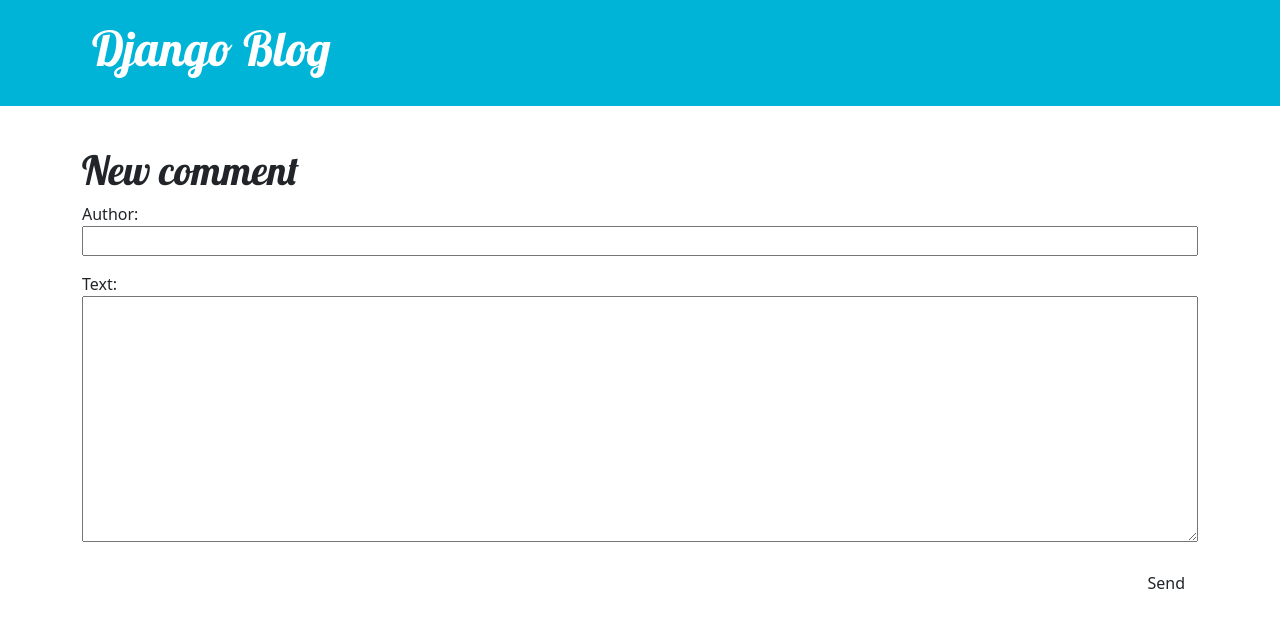
After one commit to emirbthatway/my-first-blog, a Django app: page /post/1/comment/ in a window 1280 px wide. The commit adds this page. Shown: the top 628 px of the page. Run offline with Django 3.2, Linux system fonts and the light colour scheme; tables that the repository leaves empty hold one stand-in row (values such as "Sample post").

Commit message:
Added post deletion, commenting and drafting functionalatiy.

```diff
--- a/blog/admin.py
+++ b/blog/admin.py
@@ -1,4 +1,5 @@
 from django.contrib import admin
-from .models import Post
+from .models import Post, Comment
 
 admin.site.register(Post)
+admin.site.register(Comment)
--- a/blog/forms.py
+++ b/blog/forms.py
@@ -1,9 +1,16 @@
 from django import forms
 
-from .models import Post
+from .models import Post, Comment
 
 class PostForm(forms.ModelForm):
 
     class Meta:
         model = Post
         fields = ('title', 'text',)
+
+
+class CommentForm(forms.ModelForm):
+
+    class Meta:
+        model = Comment
+        fields = ('author', 'text',)
--- a/blog/models.py
+++ b/blog/models.py
@@ -17,3 +17,22 @@ class Post(models.Model):
 
     def __str__(self):
         return self.title
+
+
+class Comment(models.Model):
+    post = models.ForeignKey('blog.Post', on_delete=models.CASCADE, related_name='comments')
+    author = models.CharField(max_length=200)
+    text = models.TextField()
+    created_date = models.DateTimeField(default=timezone.now)
+    approved_comment = models.BooleanField(default=False)
+
+    def approve(self):
+        self.approved_comment = True
+        self.save()
+
+    def __str__(self):
+        return self.text
+
+
+def approved_comments(self):
+    return self.comments.filter(approved_comment=True)
--- a/blog/static/css/blog.css
+++ b/blog/static/css/blog.css
@@ -73,3 +73,39 @@ body a
 {
     text-decoration: none;
 }
+
+.d1
+{
+    text-align: right;
+    color: black;
+}
+
+.d1 button{
+    background-color: #00b4d8;
+    border: none;
+    color: white;
+    padding: 7px 14px;
+    text-align: center;
+    text-decoration: none;
+    display: inline-block;
+    font-size: 16px;
+    margin: -5px 3px;
+    cursor: pointer;
+}
+
+.comment {
+    margin: 20px 0px 20px 20px;
+}
+
+.d2 button{
+    background-color: #00b4d8;
+    border: none;
+    color: white;
+    padding: 7px 14px;
+    text-align: center;
+    text-decoration: none;
+    display: inline-block;
+    font-size: 16px;
+    margin: 3px 3px;
+    cursor: pointer;
+}
--- /dev/null
+++ b/blog/templates/blog/add_comment_to_post.html
@@ -0,0 +1,19 @@
+{% extends 'blog/base.html' %}
+
+{% block content %}
+
+
+    <h1>New comment</h1>
+    <form method="POST" class="post-form">
+
+<div data-gb-custom-block data-tag="csrf_token">
+
+        {{ form.as_p }}
+        <button type="submit" class="save btn btn-default">Send</button>
+    </form>
+
+</div>
+
+
+
+{% endblock %}
--- a/blog/templates/blog/base.html
+++ b/blog/templates/blog/base.html
@@ -10,6 +10,7 @@
     <link rel="stylesheet" href="{% static 'css/blog.css' %}">
     <link rel="stylesheet" href="https://cdnjs.cloudflare.com/ajax/libs/font-awesome/4.7.0/css/font-awesome.min.css">
 
+
     <title>Emirbthatway Blog</title>
 
 
@@ -20,11 +21,10 @@
         <header class="page-header">
           <div class="container">
             {% if user.is_authenticated %}
-            <a href="{% url 'post_new' %}" class="top-menu">
-                {% include './icons/file-earmark-plus.svg' %}
-                {% endif %}
-            </a>
-              <h1><a href="/">Django Blog</a></h1>
+                <a href="{% url 'post_new' %}" class="top-menu">{% include './icons/file-add-svgrepo-com.svg' %}</a>
+                <a href="{% url 'post_draft_list' %}" class="top-menu">{% include './icons/edit-svgrepo-com.svg' %}</a>
+            {% endif %}
+            <h1><a href="/">Django Blog</a></h1>
           </div>
         </header>
         <main class="container">
--- a/blog/urls.py
+++ b/blog/urls.py
@@ -6,4 +6,10 @@ urlpatterns = [
     path('post/<int:pk>/', views.post_detail, name='post_detail'),
     path('post/new/', views.post_new, name='post_new'),
     path('post/<int:pk>/edit/', views.post_edit, name='post_edit'),
+    path('drafts/', views.post_draft_list, name='post_draft_list'),
+    path('post/<pk>/publish/', views.post_publish, name='post_publish'),
+    path('post/<pk>/remove/', views.post_remove, name='post_remove'),
+    path('post/<int:pk>/comment/', views.add_comment_to_post, name='add_comment_to_post'),
+    #path('comment/<int:pk>/approve/', views.comment_approve, name='comment_approve'),
+    #path('comment/<int:pk>/remove/', views.comment_remove, name='comment_remove'),
 ]
--- a/blog/views.py
+++ b/blog/views.py
@@ -1,8 +1,8 @@
 from django.shortcuts import render
 from django.utils import timezone
-from .models import Post
+from .models import Post, Comment
 from django.shortcuts import render, get_object_or_404
-from .forms import PostForm
+from .forms import PostForm, CommentForm
 from django.shortcuts import redirect
 
 def post_list(request):
@@ -21,7 +21,6 @@ def post_new(request):
         if form.is_valid():
             post = form.save(commit=False)
             post.author = request.user
-            post.published_date = timezone.now()
             post.save()
             return redirect('post_detail', pk=post.pk)
     else:
@@ -36,9 +35,49 @@ def post_edit(request, pk):
         if form.is_valid():
             post = form.save(commit=False)
             post.author = request.user
-            post.published_date = timezone.now()
             post.save()
             return redirect('post_detail', pk=post.pk)
     else:
         form = PostForm(instance=post)
     return render(request, 'blog/post_edit.html', {'form': form})
+
+
+def post_draft_list(request):
+    posts = Post.objects.filter(published_date__isnull=True).order_by('created_date')
+    return render(request, 'blog/post_draft_list.html', {'posts': posts})
+
+def post_publish(request, pk):
+    post = get_object_or_404(Post, pk=pk)
+    post.publish()
+    return redirect('post_detail', pk=pk)
+
+def post_remove(request, pk):
+    post = get_object_or_404(Post, pk=pk)
+    post.delete()
+    return redirect('post_list')
+
+def add_comment_to_post(request, pk):
+    post = get_object_or_404(Post, pk=pk)
+    if request.method == "POST":
+        form = CommentForm(request.POST)
+        if form.is_valid():
+            comment = form.save(commit=False)
+            comment.post = post
+            comment.save()
+            return redirect('post_detail', pk=post.pk)
+    else:
+        form = CommentForm()
+    return render(request, 'blog/add_comment_to_post.html', {'form': form})
+
+
+#@login_required
+#def comment_approve(request, pk):
+#    comment = get_object_or_404(Comment, pk=pk)
+#    comment.approve()
+#    return redirect('post_detail', pk=comment.post.pk)
+
+#@login_required
+#def comment_remove(request, pk):
+#    comment = get_object_or_404(Comment, pk=pk)
+#    comment.delete()
+#   return redirect('post_detail', pk=comment.post.pk)
```
Also changed, not shown: blog/templates/blog/post_detail.html (+30 -1 lines), blog/templates/blog/post_draft_list.html (added, +17 -0 lines), blog/migrations/0002_comment.py (added), blog/templates/blog/icons/edit-svgrepo-com.svg (added), blog/templates/blog/icons/file-add-svgrepo-com.svg (added), identifier.sqlite (added), 1 other file.
